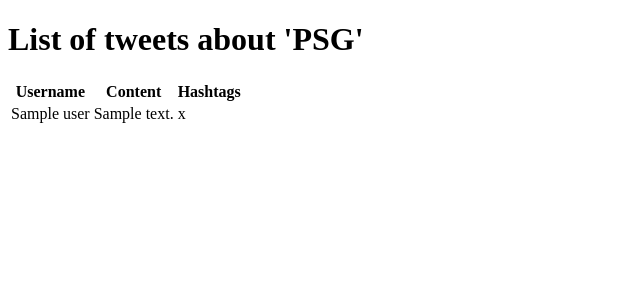
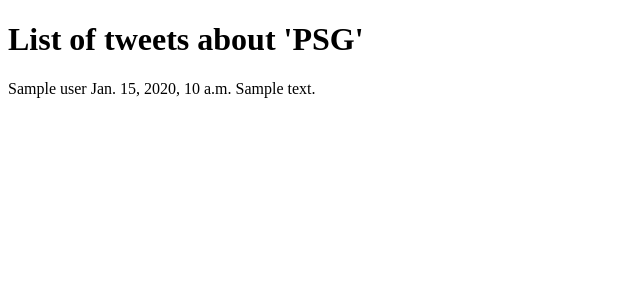
Before and after one commit to tuhinmas/twitmining, a Django app: template twitmining/templates/tweets.html in a window 1280 px wide. Shown: the top 300 px of the page, without its empty margins (0-640 px from the left). Run offline with Django 3.2, Linux system fonts and the light colour scheme; the template is opened without the code that fills it: most values are stand-ins (such as "Sample title", 1, 10 or a date in 2020).

Commit message:
adding a first version of the tweets template

```diff
--- a/twitmining/templates/tweets.html
+++ b/twitmining/templates/tweets.html
@@ -6,23 +6,11 @@
 </head>
 <body>
 <h1 class="text-center"> List of tweets about 'PSG' </h1>
-	<div class="col-lg-12">
-        <div class="table-responsive">
-            <table class="table table-bordered table-hover table-striped tablesorter">
-                <thead>
-                <tr>
-                  <th class="header"> Username <i class="icon-sort"></i></th>
-                  <th class="header"> Content <i class="icon-sort"></i></th>
-                  <th class="header"> Hashtags <i class="icon-sort"></i></th>
-                </tr>
-            </thead>
-            <tbody>
-
             {% for key in data %}
                 <tr>
                     <td>{{ key.user }}</td>
+                    <td>{{ key.date }}</td>
                     <td>{{ key.content }}</td>
-                    <td>{{ key.hashtags }}</td>
                 </tr>
             {% endfor %}
             </tbody>
--- a/twitmining/urls.py
+++ b/twitmining/urls.py
@@ -3,5 +3,6 @@
 
 urlpatterns = [
     path('', views.home),
-    path('tweets/', views.tweets, name='tweets')
+    path('tweets/', views.tweets, name='tweets'),
+    path('tweets/empty/', views.empty_database, name='empty')
 ]
```
Also changed, not shown: twitmining/views.py (+12 -2 lines), db.sqlite3.
